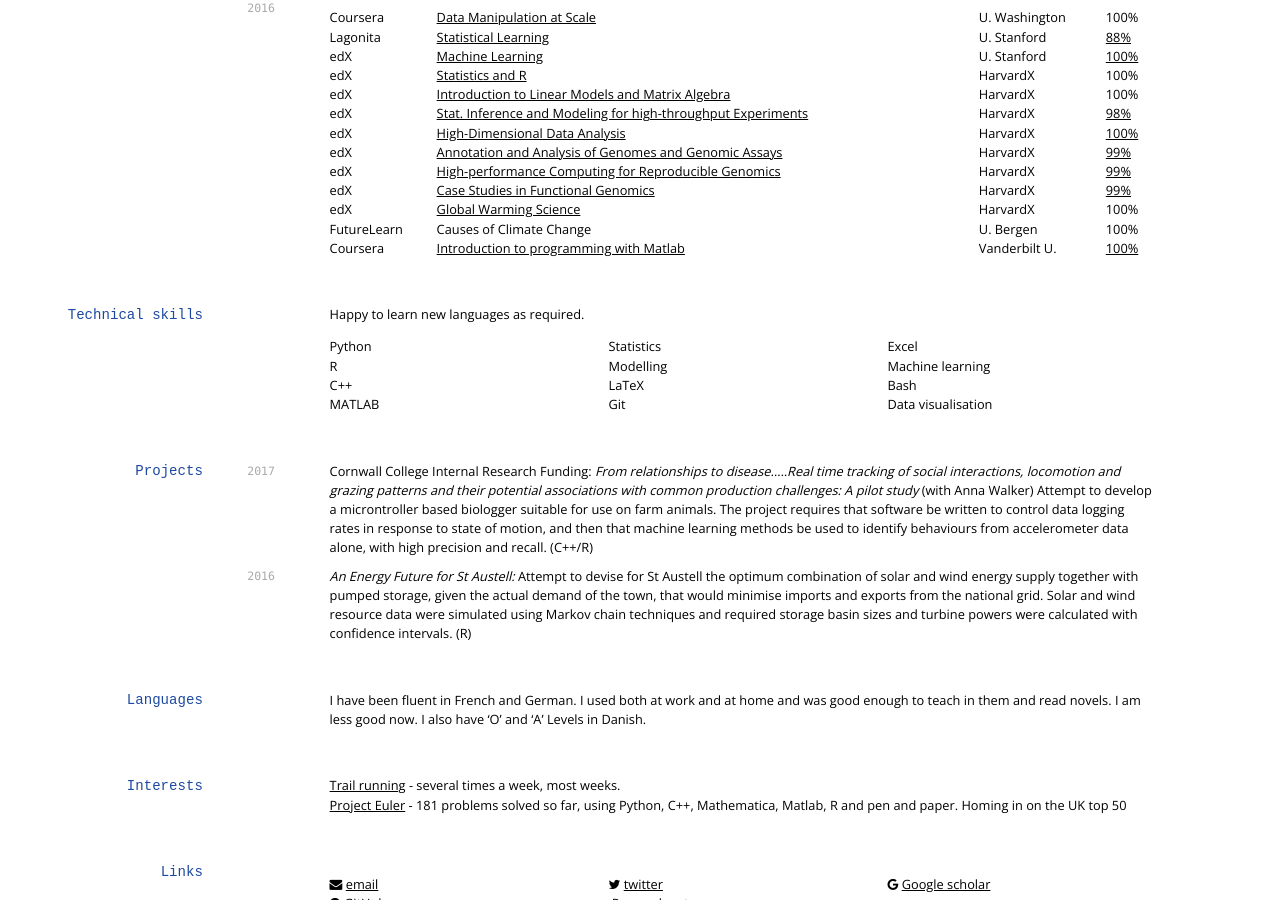
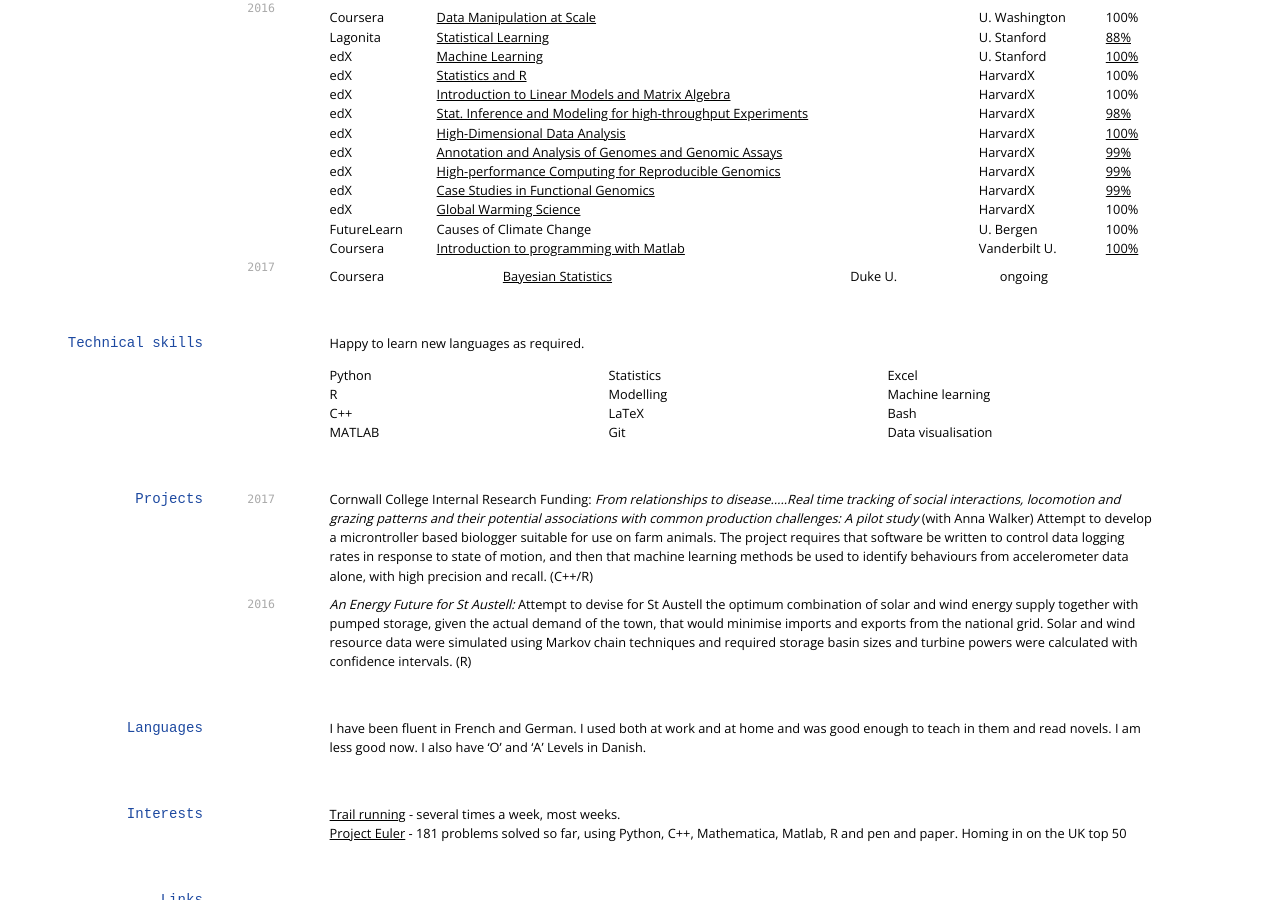
Before and after one commit to mbh038/mbh038.github.io, a Jekyll site: the page built from index.md, in a window 1280 px wide and 900 px high, scrolled down 1609 px. Built offline with Jekyll 4.4.1, drawn with Linux system fonts in a browser that asks for light colours; nearby versions of some CDN libraries.

```diff
--- a/index.md
+++ b/index.md
@@ -117,6 +117,10 @@
 |FutureLearn | Causes of Climate Change |U. Bergen| 100%
 |Coursera | [Introduction to programming with Matlab](https://www.coursera.org/learn/matlab) |Vanderbilt U.| [100%](https://www.coursera.org/account/accomplishments/records/2PQZJE545CPP)
 
+`2017`
+
+|Coursera | [Bayesian Statistics](https://www.coursera.org/learn/bayesian#syllabus) |Duke U.|ongoing
+
 ## Technical skills
 
 Happy to learn new languages as required.
```
